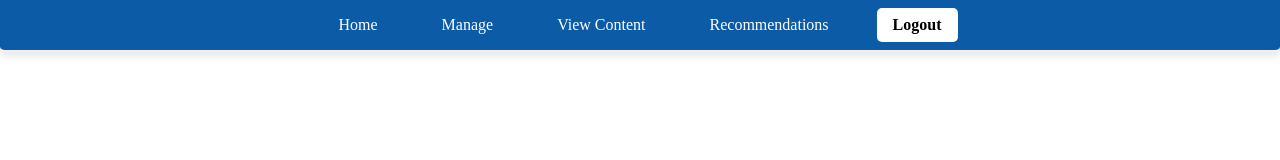
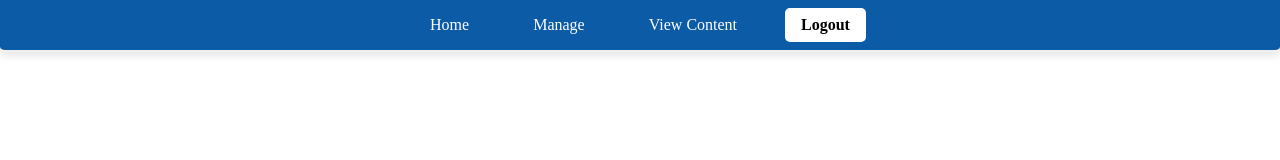
Before and after one commit to WillemVisagie7237/Practical-5_COS221_Group-18, a website: page myapp/views/navbar.html in a window 1280 px wide. Drawn offline with Linux system fonts and the light colour scheme.

Commit message:
Update navbar.html

```diff
--- a/myapp/views/navbar.html
+++ b/myapp/views/navbar.html
@@ -6,7 +6,6 @@
         <li><a href="/Main.html">Home</a></li>
         <li><a href="/manage.html">Manage</a></li>
         <li><a href="/contentDisplay.html">View Content</a></li>
-        <li><a href="Recommended.html">Recommendations</a></li>
         <li><a href="/logout" class="logout-btn">Logout</a></li>
     </ul>
 </nav>
```
